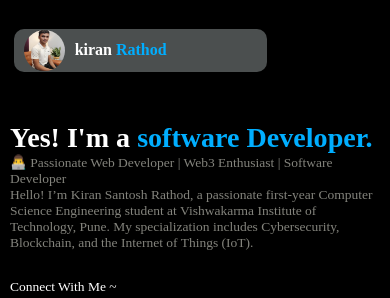
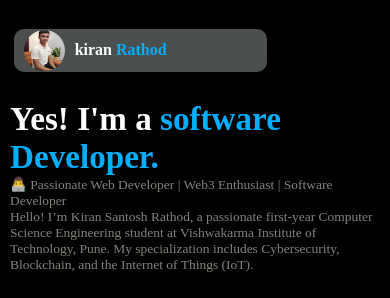
Before and after one commit to kiran04-code/portfolio-website, a plain HTML site: page index.html in a window 390 px wide. Shown: the top 298 px of the page. Drawn offline with Linux system fonts and the light colour scheme.

Commit message:
increse size

```diff
--- a/style.css
+++ b/style.css
@@ -227,7 +227,7 @@ i:hover{
       justify-content: center;
     }
     .left h1{
-        font-size: 7.2vw;
+        font-size: 8.5vw;
         font-family: futura;
         color: white;
       }
```
